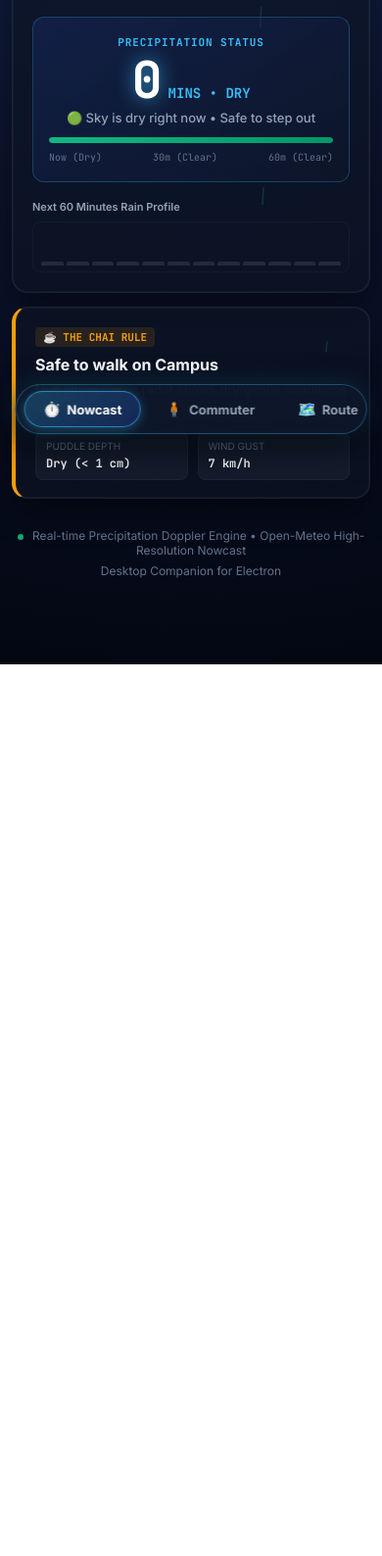
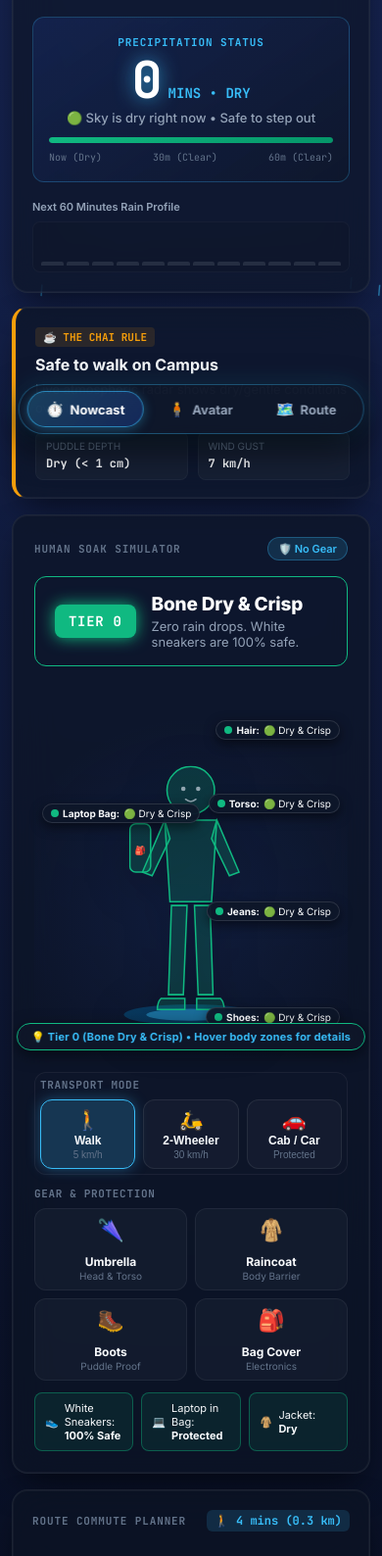
Before and after one commit to kshtjkumar/rainstop, an Electron app: page index.html in a window 390 px wide. Shown: the part 391-1979 px from the top of the page at 98% size. Before the commit the page ends 1069 px from the top, so only its background shows below. Drawn offline with nearby package versions, Linux system fonts and the light colour scheme; no server answers.

Commit message:
fix(mobile): ensure avatar is naturally visible and auto-adjusted on mobile by default

```diff
--- a/app.js
+++ b/app.js
@@ -1817,41 +1817,55 @@ function setupEventListeners() {
 
 function initMobileNavigation() {
   const tabBtns = document.querySelectorAll('.mobile-tab-btn');
-  const colRadar = document.getElementById('colRadar');
-  const colAvatar = document.getElementById('colAvatar');
-  const colRoute = document.getElementById('colRoute');
-
-  const columns = {
-    colRadar,
-    colAvatar,
-    colRoute
-  };
-
-  // Set default active tab to Radar on load
-  if (colRadar) colRadar.classList.add('tab-active');
+  const chipStopSummary = document.getElementById('chipStopSummary');
+  const chipTierSummary = document.getElementById('chipTierSummary');
+  const chipModeSummary = document.getElementById('chipModeSummary');
+
+  function scrollToSection(targetId) {
+    const el = document.getElementById(targetId);
+    if (!el) return;
+    const yOffset = -70;
+    const y = el.getBoundingClientRect().top + window.pageYOffset + yOffset;
+    window.scrollTo({ top: y, behavior: 'smooth' });
+
+    tabBtns.forEach(b => {
+      b.classList.toggle('active', b.getAttribute('data-target') === targetId);
+    });
+
+    if (targetId === 'colRoute' && mapInstance) {
+      setTimeout(() => mapInstance.invalidateSize(), 200);
+    }
+  }
 
   tabBtns.forEach(btn => {
     btn.addEventListener('click', () => {
       const targetId = btn.getAttribute('data-target');
-      tabBtns.forEach(b => b.classList.remove('active'));
-      btn.classList.add('active');
-
-      Object.keys(columns).forEach(id => {
-        if (columns[id]) {
-          if (id === targetId) {
-            columns[id].classList.add('tab-active');
-            if (id === 'colRoute' && mapInstance) {
-              setTimeout(() => mapInstance.invalidateSize(), 150);
-            }
-          } else {
-            columns[id].classList.remove('tab-active');
-          }
+      scrollToSection(targetId);
+    });
+  });
+
+  if (chipStopSummary) chipStopSummary.addEventListener('click', () => scrollToSection('colRadar'));
+  if (chipTierSummary) chipTierSummary.addEventListener('click', () => scrollToSection('colAvatar'));
+  if (chipModeSummary) chipModeSummary.addEventListener('click', () => scrollToSection('colAvatar'));
+
+  // Highlight active pill on scroll
+  if ('IntersectionObserver' in window) {
+    const observer = new IntersectionObserver((entries) => {
+      entries.forEach(entry => {
+        if (entry.isIntersecting) {
+          const id = entry.target.id;
+          tabBtns.forEach(b => {
+            b.classList.toggle('active', b.getAttribute('data-target') === id);
+          });
         }
       });
-
-      window.scrollTo({ top: 0, behavior: 'smooth' });
-    });
-  });
+    }, { rootMargin: '-20% 0px -60% 0px' });
+
+    ['colRadar', 'colAvatar', 'colRoute'].forEach(id => {
+      const el = document.getElementById(id);
+      if (el) observer.observe(el);
+    });
+  }
 }
 
 // ============================================================================
--- a/index.html
+++ b/index.html
@@ -602,7 +602,7 @@
       </button>
       <button class="mobile-tab-btn" data-target="colAvatar">
         <span class="tab-icon">🧍</span>
-        <span class="tab-label">Commuter</span>
+        <span class="tab-label">Avatar</span>
       </button>
       <button class="mobile-tab-btn" data-target="colRoute">
         <span class="tab-icon">🗺️</span>
--- a/style.css
+++ b/style.css
@@ -1718,39 +1718,57 @@ body.rain-theme {
     text-overflow: ellipsis;
   }
 
-  /* Cockpit Grid & Mobile Tab Switching Panels */
+  /* Cockpit Grid & Mobile Natural Adaptive Flow */
   .cockpit-grid {
-    grid-template-columns: 1fr;
-    gap: 0;
+    display: flex !important;
+    flex-direction: column !important;
+    gap: 16px !important;
   }
 
   .column-left,
   .column-center,
   .column-right {
-    display: none !important;
-    grid-column: span 1;
-    width: 100%;
-  }
-
-  .column-left.tab-active,
-  .column-center.tab-active,
-  .column-right.tab-active {
     display: flex !important;
-    flex-direction: column;
+    flex-direction: column !important;
+    width: 100% !important;
     gap: 14px;
-    animation: mobileTabFade 0.25s cubic-bezier(0.16, 1, 0.3, 1) forwards;
-  }
-
-  @keyframes mobileTabFade {
-    from {
-      opacity: 0;
-      transform: translateY(6px);
-    }
-    to {
-      opacity: 1;
-      transform: translateY(0);
-    }
-  }
+    scroll-margin-top: 65px;
+  }
+
+  /* Natural Mobile Ordering: Sky Timer ➔ Avatar Soak Simulator ➔ Route & Map */
+  .column-left { order: 1; }
+  .column-center { order: 2; }
+  .column-right { order: 3; }
+
+  /* Mobile Avatar Stage Auto-Adjustment */
+  .avatar-cockpit {
+    overflow: hidden;
+  }
+
+  .avatar-stage {
+    height: 380px !important;
+    max-height: 52vh;
+    padding: 8px 0;
+  }
+
+  .human-avatar-svg {
+    max-width: 250px;
+    height: 100%;
+    margin: 0 auto;
+    display: block;
+  }
+
+  .zone-pill {
+    padding: 4px 9px;
+    font-size: 10.5px;
+    gap: 5px;
+  }
+
+  .pill-head { top: 32px; right: 8px; }
+  .pill-torso { top: 110px; right: 8px; }
+  .pill-backpack { top: 120px; left: 8px; }
+  .pill-legs { top: 215px; right: 8px; }
+  .pill-shoes { top: auto; bottom: 22px; right: 8px; }
 
   /* Floating Bottom Tab Navigation Bar */
   .mobile-tab-bar {
```
